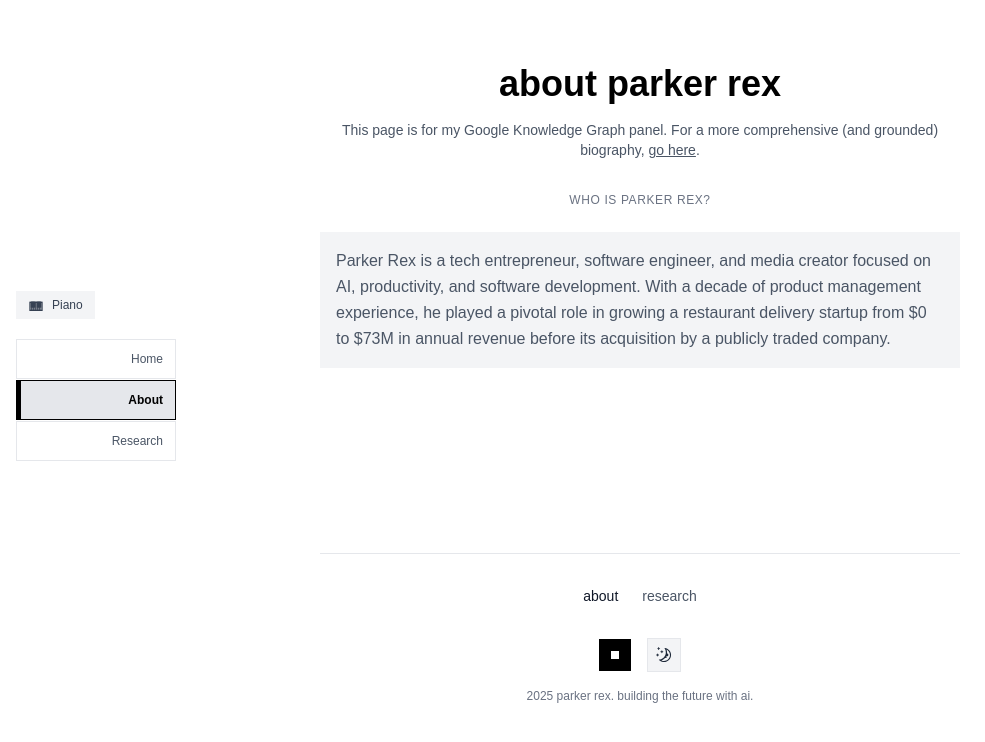
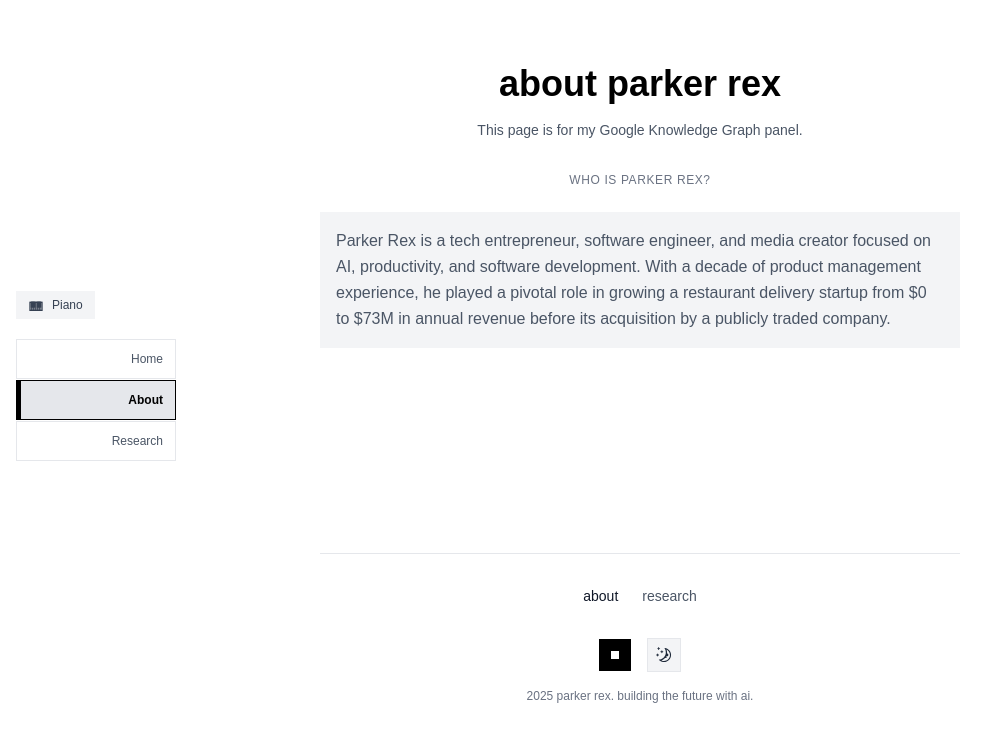
Before and after one commit to ParkerRex/prex.com, a Next.js app: page /about in a window 1280 px wide. Shown: the top 742 px of the page, without its empty margins (0-985 px from the left). Built offline with nearby package versions, Linux system fonts and the light colour scheme; a web font is replaced by a local one.

Commit message:
remove leftover bio page reference in about page

```diff
--- a/app/about/page.tsx
+++ b/app/about/page.tsx
@@ -1,5 +1,4 @@
 import type { Metadata } from "next";
-import Link from "next/link";
 import Footer from "@/components/footer";
 
 export const metadata: Metadata = {
@@ -30,12 +29,7 @@ export default function AboutPage() {
 				<div className="text-center mb-8">
 					<h1 className="text-4xl font-bold mb-4">about parker rex</h1>
 					<p className="text-gray-600 dark:text-gray-400 text-sm">
-						This page is for my Google Knowledge Graph panel. For a more
-						comprehensive (and grounded) biography,{" "}
-						<Link href="/bio" className="underline hover:no-underline">
-							go here
-						</Link>
-						.
+						This page is for my Google Knowledge Graph panel.
 					</p>
 				</div>
 
```
